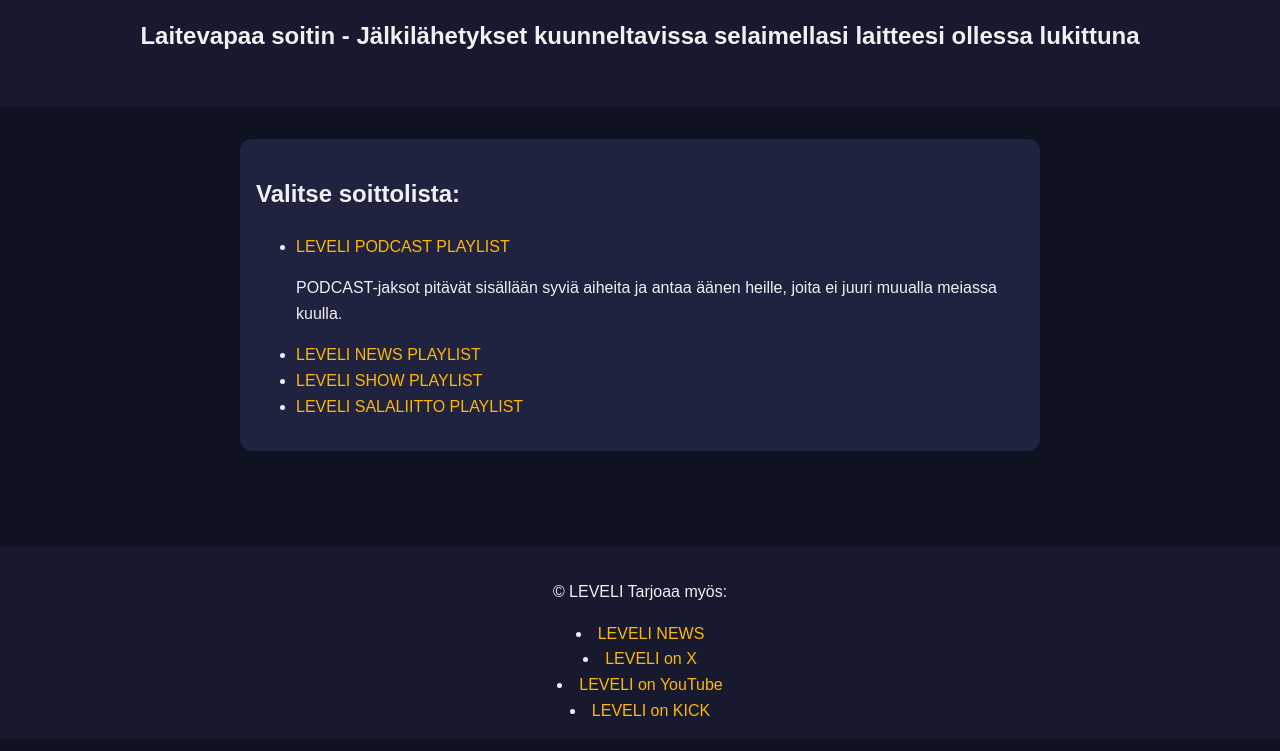
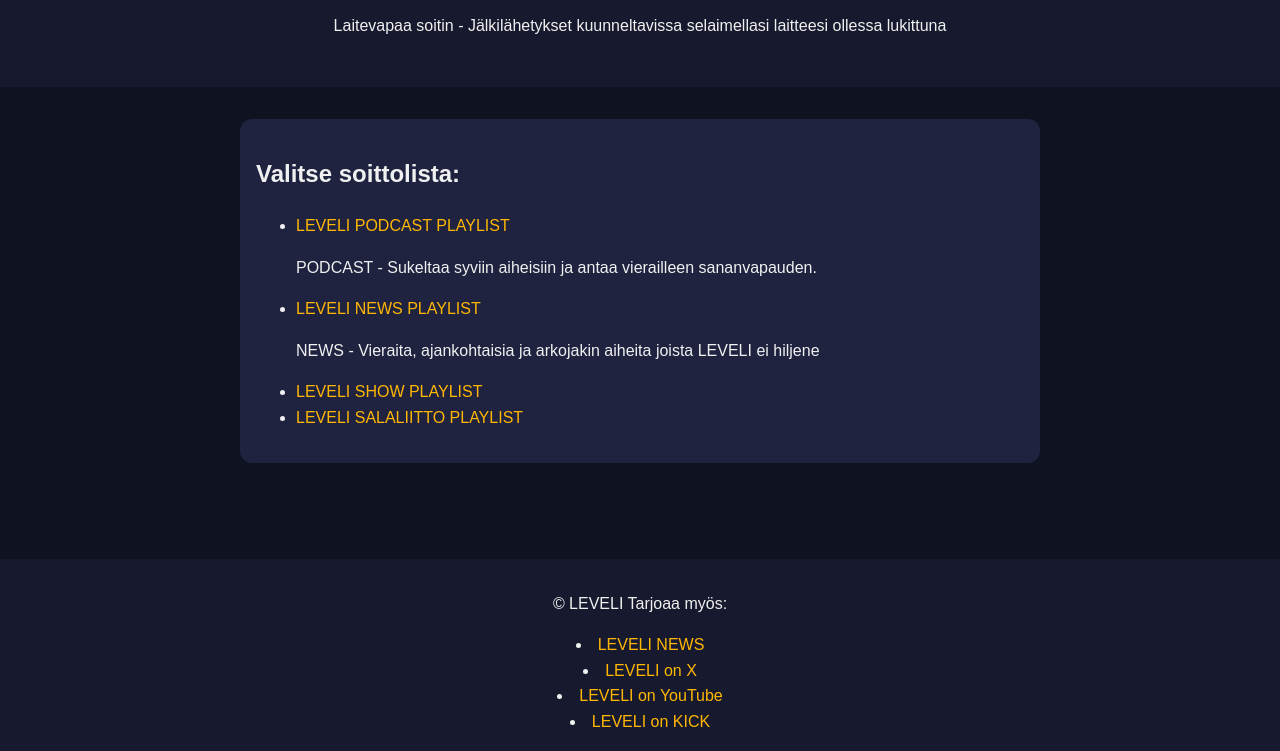
Before and after one commit to mlehmus-dot/leveli-player, a plain HTML site: page index.html in a window 1280 px wide. Shown: the part 86-837 px from the top of the page. Drawn offline with Linux system fonts and the light colour scheme.

Commit message:
Update index.html

```diff
--- a/index.html
+++ b/index.html
@@ -8,7 +8,7 @@
 <body>
   <header>
     <h1>LEVELI AUDIO PLAYER - SATOJA TUNTEJA KUUNNELTAVAA!</h1>
-    <h2>Laitevapaa soitin - Jälkilähetykset kuunneltavissa selaimellasi laitteesi ollessa lukittuna</h2>
+    <p>Laitevapaa soitin - Jälkilähetykset kuunneltavissa selaimellasi laitteesi ollessa lukittuna</p>
 
     <p></p>
   </header>
@@ -18,8 +18,10 @@
     <section>
       <h2>Valitse soittolista:</h2>
       <ul>
-       <li><a href="https://leveli.news/leveli-player/player-podcast.html">LEVELI PODCAST PLAYLIST</a></li> <p>PODCAST-jaksot pitävät sisällään syviä aiheita ja antaa äänen heille, joita ei juuri muualla meiassa kuulla.</p>
+       <li><a href="https://leveli.news/leveli-player/player-podcast.html">LEVELI PODCAST PLAYLIST</a></li>
+        <p>PODCAST - Sukeltaa syviin aiheisiin ja antaa vierailleen sananvapauden.</p>
        <li><a href="https://leveli.news/leveli-player/player-news.html">LEVELI NEWS PLAYLIST</a></li>
+         <p>NEWS - Vieraita, ajankohtaisia ja arkojakin aiheita joista LEVELI ei hiljene</p>
        <li><a href="https://leveli.news/leveli-player/player-show.html">LEVELI SHOW PLAYLIST</a></li>
         <li><a href="https://leveli.news/leveli-player/player-salaliitto.html">LEVELI SALALIITTO PLAYLIST</a></li>
       </ul>
```
